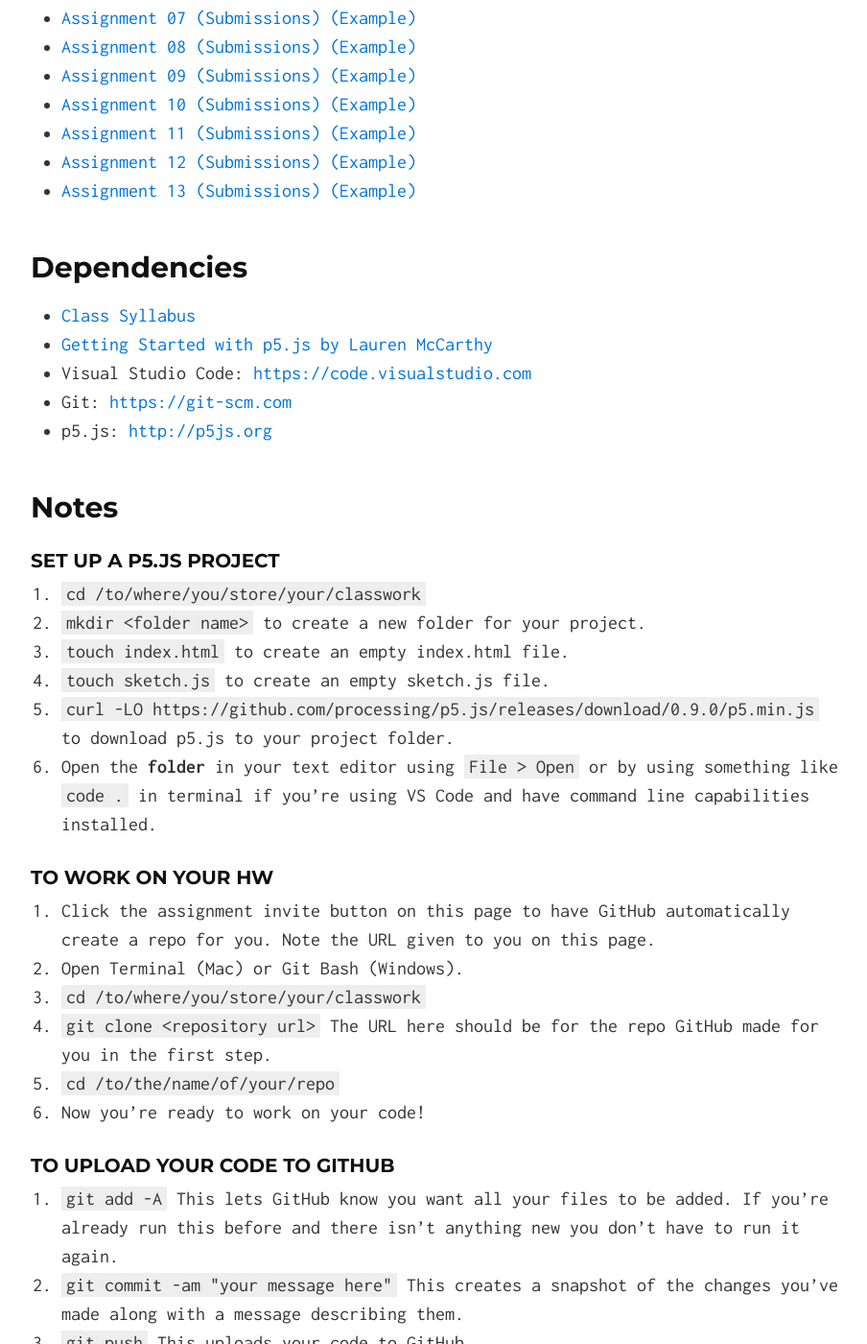
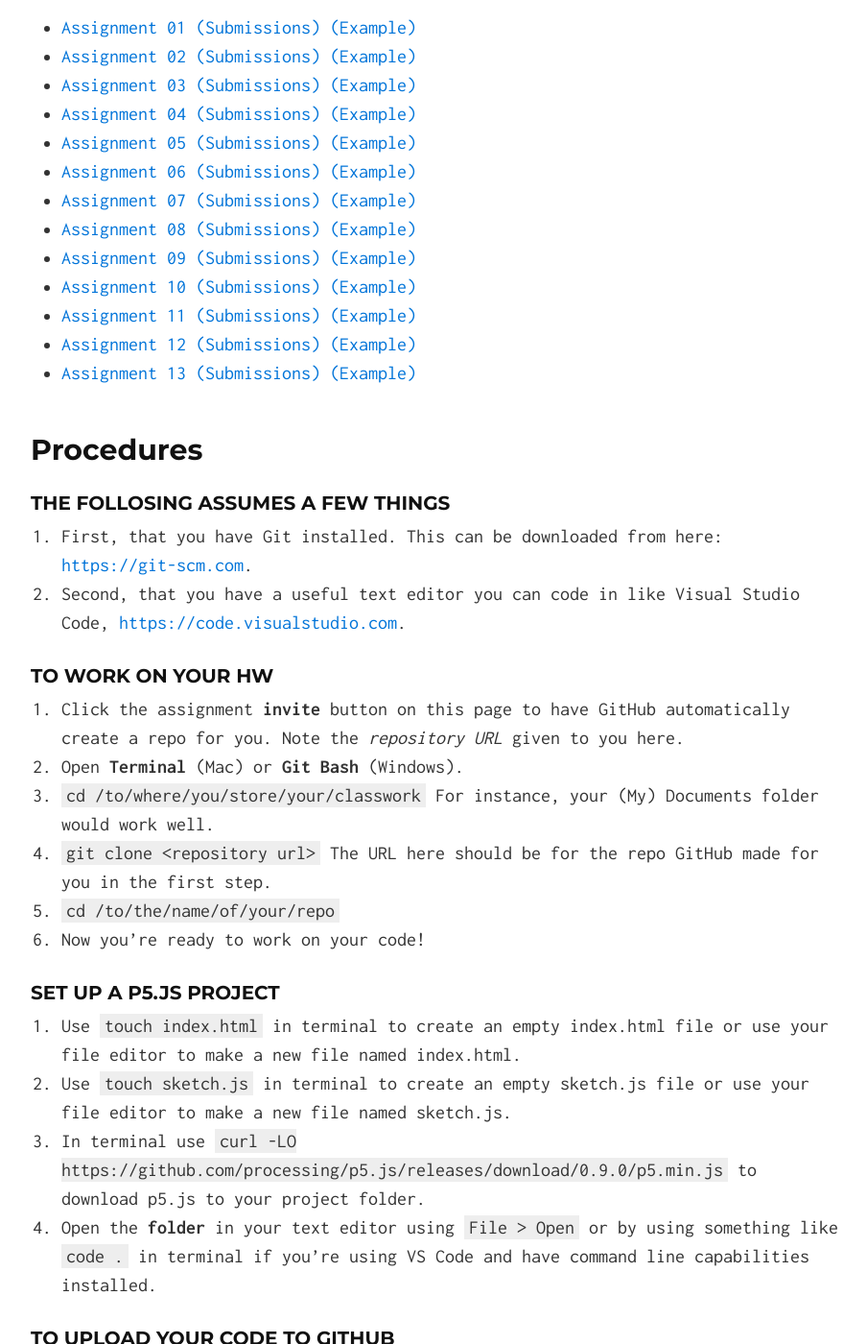
Before and after one commit to lsudigitalart/lsudigitalart.github.io, a Jekyll site: the page built from 2210/index.md, in a window 1280 px wide and 1400 px high, scrolled down 926 px. Shown: the whole window at 96% size, without its empty margins (186-1090 px from the left). Built offline with Jekyll 4.4.1, drawn with Linux system fonts in a browser that asks for light colours; our own code applies the rules of GitHub Pages for plain Markdown files; some of the changed text lies outside the part shown.

Commit message:
more words

```diff
--- a/2210/index.md
+++ b/2210/index.md
@@ -22,30 +27,25 @@ ART 2210 Creative Coding is an applied course that focuses on creating internet
 - [Assignment 12](https://github.com/lsudigitalart/2210hw12) [(Submissions)](https://github.com/lsudigitalart?q=2210hw12)  [(Example)](https://github.com/lsudigitalart/2210hw12-fredeerock)
 - [Assignment 13](https://github.com/lsudigitalart/2210hw13) [(Submissions)](https://github.com/lsudigitalart?q=2210hw13)  [(Example)](https://github.com/lsudigitalart/2210hw13-fredeerock)
 
-## Dependencies
-- [Class Syllabus](https://drive.google.com/open?id=1_laTSoiTFtK-yFdr_VzlHv-rbj4LvzoVqEOxR97D5vg)
-- [Getting Started with p5.js by Lauren McCarthy](https://www.amazon.com/Make-Interactive-Graphics-JavaScript-Processing/dp/1457186772)
-- Visual Studio Code: <https://code.visualstudio.com>
-- Git: <https://git-scm.com>
-- p5.js: <http://p5js.org>
+## Procedures
 
-## Notes
-
-### Set up a p5.js project
-1. `cd /to/where/you/store/your/classwork`
-2. `mkdir <folder name>` to create a new folder for your project.
-3. `touch index.html` to create an empty index.html file.
-4. `touch sketch.js` to create an empty sketch.js file.
-5. `curl -LO https://github.com/processing/p5.js/releases/download/0.9.0/p5.min.js` to download p5.js to your project folder.
-6. Open the **folder** in your text editor using `File > Open` or by using something like `code .` in terminal if you're using VS Code and have command line capabilities installed.
+### The follosing assumes a few things
+1. First, that you have Git installed. This can be downloaded from here: <https://git-scm.com>.
+2. Second, that you have a useful text editor you can code in like Visual Studio Code, <https://code.visualstudio.com>.
 
 ### To work on your HW
-1. Click the assignment invite button on this page to have GitHub automatically create a repo for you. Note the URL given to you on this page.
-1. Open Terminal (Mac) or Git Bash (Windows).
-1. `cd /to/where/you/store/your/classwork`
+1. Click the assignment **invite** button on this page to have GitHub automatically create a repo for you. Note the *repository URL* given to you here.
+1. Open **Terminal** (Mac) or **Git Bash** (Windows).
+1. `cd /to/where/you/store/your/classwork` For instance, your (My) Documents folder would work well.
 1. `git clone <repository url>` The URL here should be for the repo GitHub made for you in the first step.
 1. `cd /to/the/name/of/your/repo`
 1. Now you're ready to work on your code!
+
+### Set up a p5.js project
+1. Use `touch index.html` in terminal to create an empty index.html file or use your file editor to make a new file named index.html.
+1. Use `touch sketch.js` in terminal to create an empty sketch.js file or use your file editor to make a new file named sketch.js.
+1. In terminal use `curl -LO https://github.com/processing/p5.js/releases/download/0.9.0/p5.min.js` to download p5.js to your project folder.
+1. Open the **folder** in your text editor using `File > Open` or by using something like `code .` in terminal if you're using VS Code and have command line capabilities installed.
 
 ### To upload your code to GitHub
 1. `git add -A` This lets GitHub know you want all your files to be added. If you're already run this before and there isn't anything new you don't have to run it again.
```
Also changed, not shown: other parts of 2210/index.md (+5 -0 lines).
